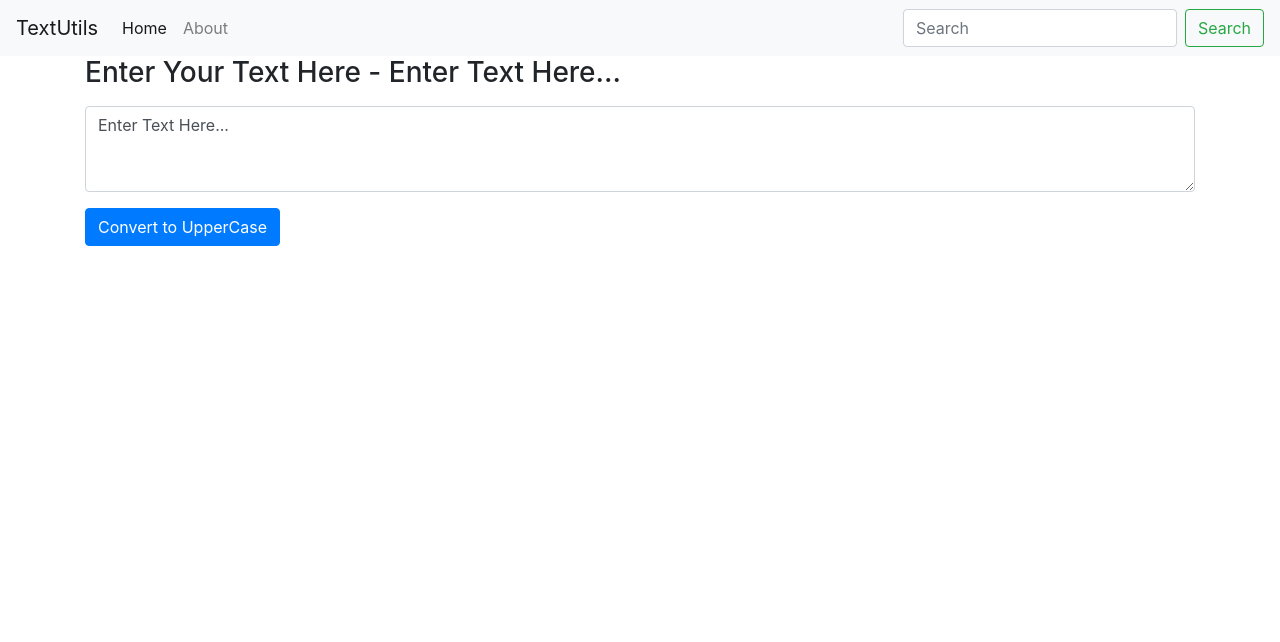
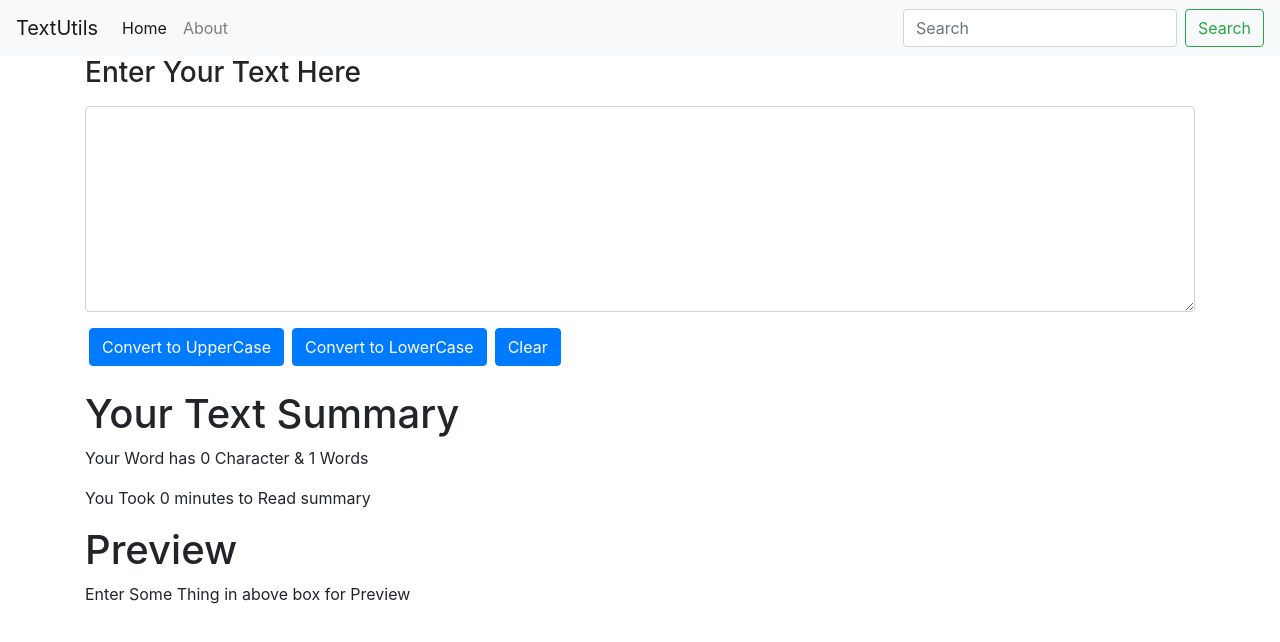
Before and after one commit to ShivamSehgal01/MyTextTools, a React (Create React App) app: page / in a window 1280 px wide. Shown: the top 642 px of the page. Built offline with nearby package versions, Linux system fonts and the light colour scheme.

Commit message:
Adding Logical Buttons to TextUtils - 08

```diff
--- a/src/components/TextForm.js
+++ b/src/components/TextForm.js
@@ -4,36 +4,62 @@ export default function Textform(props) {
   const handleUpClick = () => {
     let newText = text.toUpperCase();
     setText(newText);
-    // console.log("Up");
     // console.log(newText);
   };
+
+  const handleloClick = () => {
+    let newText = text.toLocaleLowerCase();
+    setText(newText);
+    // console.log(newText);
+  };
+
+  const handleClrClick = () => {
+    let newText = "";
+    setText(newText);
+  };
   const handleOnChange = (e) => {
-    // text = text.toUpperCase();
-    // console.log("OnChange");
     setText(e.target.value);
     console.log(text);
   };
 
-  const [text, setText] = useState("Enter Text Here...");
+  const [text, setText] = useState("");
   //   setText("Hey New Text");
   return (
+    <>
       <div className="container">
         <div className="mb-3">
           <label htmlFor="mybox" className="form-label">
-          <h3>
-            {props.heading} - {text}
-          </h3>
+            <h3>{props.heading}</h3>
           </label>
           <textarea
             className="form-control"
             value={text}
             id="mybox"
             onChange={handleOnChange}
-          rows="3"></textarea>
+            rows="8"></textarea>
         </div>
-      <div className="btn btn-primary" onClick={handleUpClick}>
+        <div className="btn btn-primary mx-1" onClick={handleUpClick}>
           Convert to UpperCase
         </div>
+        <div className="btn btn-primary mx-1" onClick={handleloClick}>
+          Convert to LowerCase
         </div>
+        <div className="btn btn-primary mx-1" onClick={handleClrClick}>
+          Clear
+        </div>
+      </div>
+
+      <div className="container my-4">
+        <h1>Your Text Summary</h1>
+        <p>
+          Your Word has {text.length} Character & {text.split(" ").length} Words
+        </p>
+        <p>You Took {0.008 * text.length} minutes to Read summary </p>
+        <h1>Preview</h1>
+        <p>
+          {text.length > 0 ? text : "Enter Some Thing in above box for Preview"}
+        </p>
+      </div>
+    </>
   );
 }
```
Lines whose indentation alone changed are shown as unchanged.
